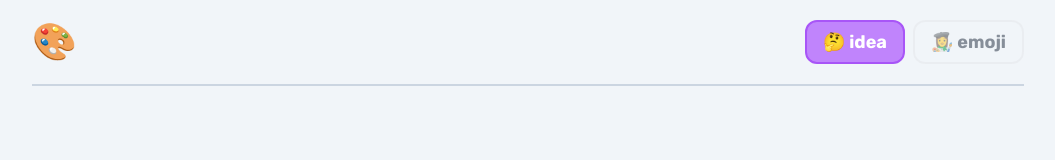
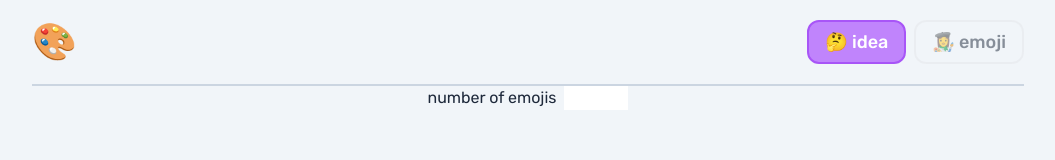
Before and after one commit to gukodev/drawing-idea-generator, a Next.js app: page / in a window 1280 px wide. Shown: the top 160 px of the page, without its empty margins (112-1167 px from the left). Built offline with nearby package versions, Linux system fonts and the light colour scheme.

Commit message:
aabgbabgbabwa

```diff
--- a/src/app/page.tsx
+++ b/src/app/page.tsx
@@ -1,12 +1,19 @@
+import EmojiGenerator from '@/components/EmojiGenerator'
 import NavBar from '@/components/Navbar'
+import { AudioContextProvider } from '@/contexts/AudioContext'
 import { GeneratingModeProvider } from '@/contexts/GeneratingModeContext'
 
 export default function Home() {
     return (
-        <main className='w-full max-w-screen-lg px-4 mx-auto'>
-            <GeneratingModeProvider>
-                <NavBar />
-            </GeneratingModeProvider>
-        </main>
+        <GeneratingModeProvider>
+            <AudioContextProvider>
+                <div className='w-full max-w-screen-lg px-4 mx-auto'>
+                    <NavBar />
+                    <main>
+                        <EmojiGenerator />
+                    </main>
+                </div>
+            </AudioContextProvider>
+        </GeneratingModeProvider>
     )
 }
--- /dev/null
+++ b/src/components/EmojiGenerator.tsx
@@ -0,0 +1,12 @@
+export default function EmojiGenerator() {
+    return (
+        <div>
+            <div className='w-full flex items-center justify-center'>
+                <div className='flex items-center gap-2'>
+                    <span>number of emojis</span>
+                    <input type='number' className='w-16' />
+                </div>
+            </div>
+        </div>
+    )
+}
--- a/src/components/SelectiveButton.tsx
+++ b/src/components/SelectiveButton.tsx
@@ -1,4 +1,5 @@
 'use client'
+import { useAudio } from '@/contexts/AudioContext'
 import { twMerge } from 'tailwind-merge'
 
 interface SelectiveButtonProps extends React.ButtonHTMLAttributes<HTMLButtonElement> {
@@ -16,19 +17,27 @@ export default function SelectiveButton({
     children,
     selected = false,
     accent = 'purple',
+    onClick,
     ...rest
 }: SelectiveButtonProps) {
     const colorAccent = colorAccents[accent]
+    const { play } = useAudio()
+
+    const handleClick = (e: React.MouseEvent<HTMLButtonElement, MouseEvent>) => {
+        if (!selected) play('poin')
+        if (onClick) onClick(e)
+    }
 
     return (
         <button
             {...rest}
             className={twMerge(
-                'inline-flex items-center justify-center leading-none rounded-xl py-1.5 px-4 border-2',
-                'font-sans font-bold text-lg',
-                'transition-colors ease-out',
-                selected ? colorAccent : 'hover:bg-slate-300 hover:border-slate-400 opacity-50'
+                'inline-flex items-center justify-center rounded-xl py-1.5 px-4 border-2', // general
+                'leading-none font-sans font-medium text-lg select-none', // font/text
+                'transition-colors ease-out', // transition
+                selected ? colorAccent : 'hover:bg-slate-300 hover:border-slate-400 opacity-50' // color
             )}
+            onClick={handleClick}
         >
             {children}
         </button>
--- /dev/null
+++ b/src/contexts/AudioContext.tsx
@@ -0,0 +1,63 @@
+'use client'
+import React, { createContext, useContext, useEffect, useRef, useState } from 'react'
+
+export const AUDIOS = {
+    poin: {
+        src: '/audio/poin.mp3',
+        volume: 0.3333,
+    },
+} as const
+export type Audio = keyof typeof AUDIOS
+
+interface AudioContextValue {
+    audioEnabled: boolean
+    setAudioEnabled: (enabled: boolean) => void
+    play: (audio: Audio) => void
+}
+
+const AudioContext = createContext<AudioContextValue | undefined>(undefined)
+
+export const useAudio = () => {
+    const context = useContext(AudioContext)
+    if (!context) {
+        throw new Error('useAudio must be used within a AudioProvider')
+    }
+    return context
+}
+
+export function AudioContextProvider({ children }: { children: React.ReactNode }) {
+    const [audioEnabled, setAudioEnabled] = useState(true)
+    const audios = useRef<Record<Audio, HTMLAudioElement | null>>(
+        {} as Record<Audio, HTMLAudioElement | null>
+    )
+
+    useEffect(() => {
+        Object.entries(AUDIOS).forEach(([audio, props]) => {
+            audios.current[audio as Audio] = new Audio(props.src)
+            try {
+                const currAudio = audios.current[audio as Audio]
+                if (!currAudio) throw new Error('audio is null')
+                currAudio.volume = props.volume
+                currAudio.load()
+            } catch (err) {
+                audios.current[audio as Audio] = null
+                console.log('[audio] failed to load audio', audio, err)
+            }
+        })
+    }, [])
+
+    const play = (audio: Audio) => {
+        const currAudio = audios.current[audio]
+        if (!currAudio) return
+        currAudio.currentTime = 0
+        currAudio.play()
+    }
+
+    const value: AudioContextValue = {
+        audioEnabled,
+        setAudioEnabled,
+        play,
+    }
+
+    return <AudioContext.Provider value={value}>{children}</AudioContext.Provider>
+}
```
Also changed, not shown: 1 other file (tests, documents, lock files or other folders).
